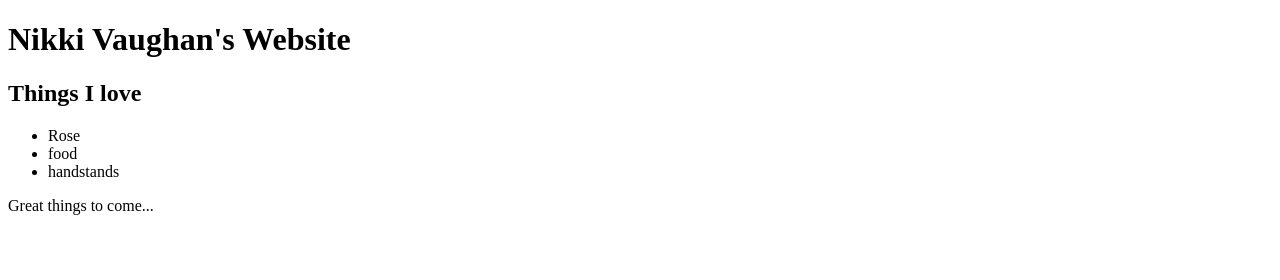
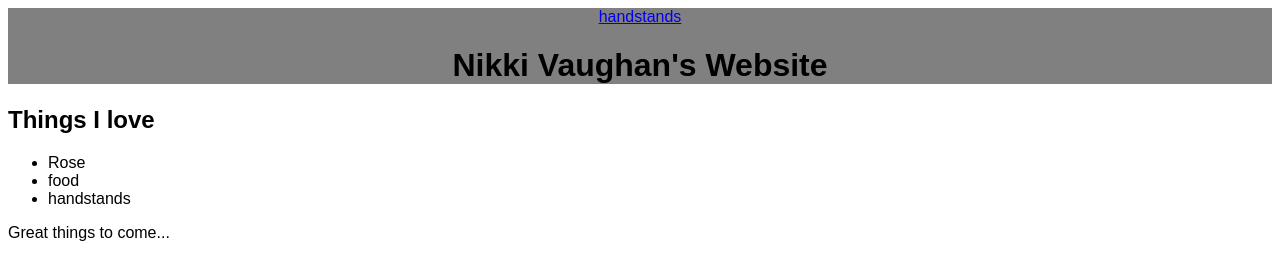
Before and after one commit to vnikki13/vnikki13.github.io, a plain HTML site: page index.html in a window 1280 px wide. Drawn offline with Linux system fonts and the light colour scheme.

Commit message:
added link to handstands and css styling

```diff
--- a/index.html
+++ b/index.html
@@ -3,11 +3,15 @@
   <head>
     <title> Nikki Vaughan's Website</title>
     <charset="UTF-8">
+    <link href="css/style.css" rel="stylesheet">
   </head>
 
   <body>
     <header>
-      <h1>Nikki Vaughan's Website</header>
+      <nav>
+        <a href="handstands.html">handstands</a>
+      </nav>
+      <h1>Nikki Vaughan's Website</h1>
     </header>
 
     <main>
```
